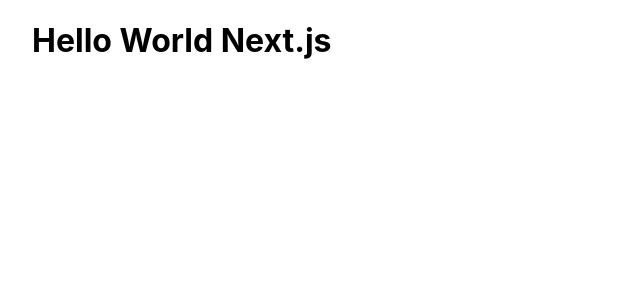
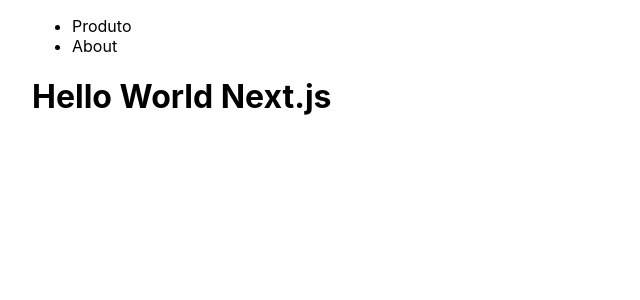
Before and after one commit to DeykyPinheiro/teste, a Next.js app: page / in a window 1280 px wide. Shown: the top 300 px of the page, without its empty margins (0-640 px from the left). Built offline with nearby package versions, Linux system fonts and the light colour scheme.

Commit message:
navegacao entre paginas

```diff
--- a/src/pages/index.js
+++ b/src/pages/index.js
@@ -1,10 +1,21 @@
-import Head from 'next/head'
-import Image from 'next/image'
 import styles from '../../styles/Home.module.css'
+import Link from 'next/link'
 
 export default function Home() {
 	return (
 		<div className={styles.container}>
+			<ul>
+				<li>
+					<Link href="/products">
+						<a>Produto</a>
+					</Link>
+				</li>
+				<li>
+					<Link href="/about">
+						<a>About</a>
+					</Link>
+				</li>
+			</ul>
 			<h1>Hello World Next.js</h1>
 		</div>
 	)
```
Also changed, not shown: src/pages/about.tsx (+14 -4 lines), src/pages/products/index.tsx (+14 -2 lines).
